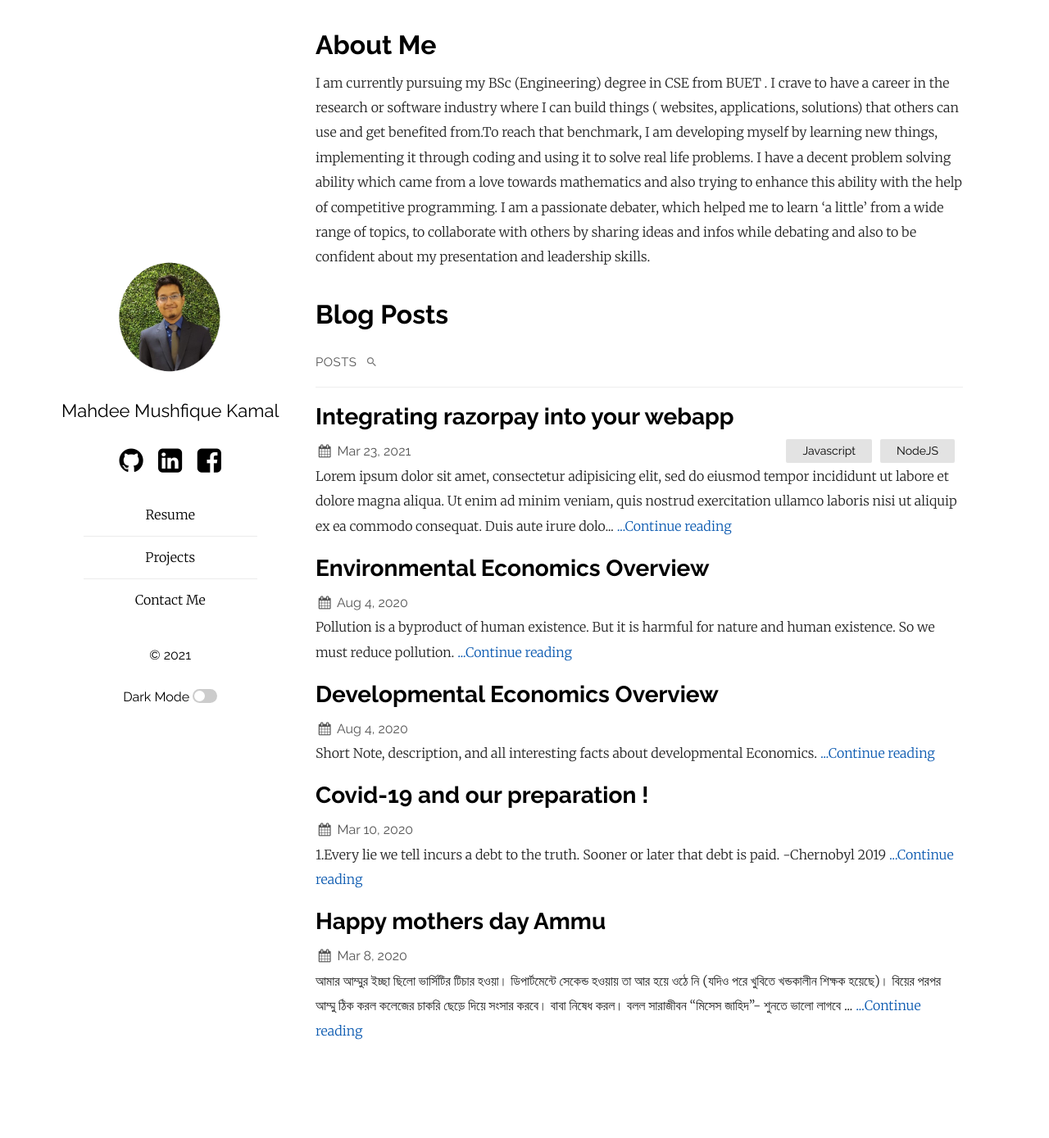
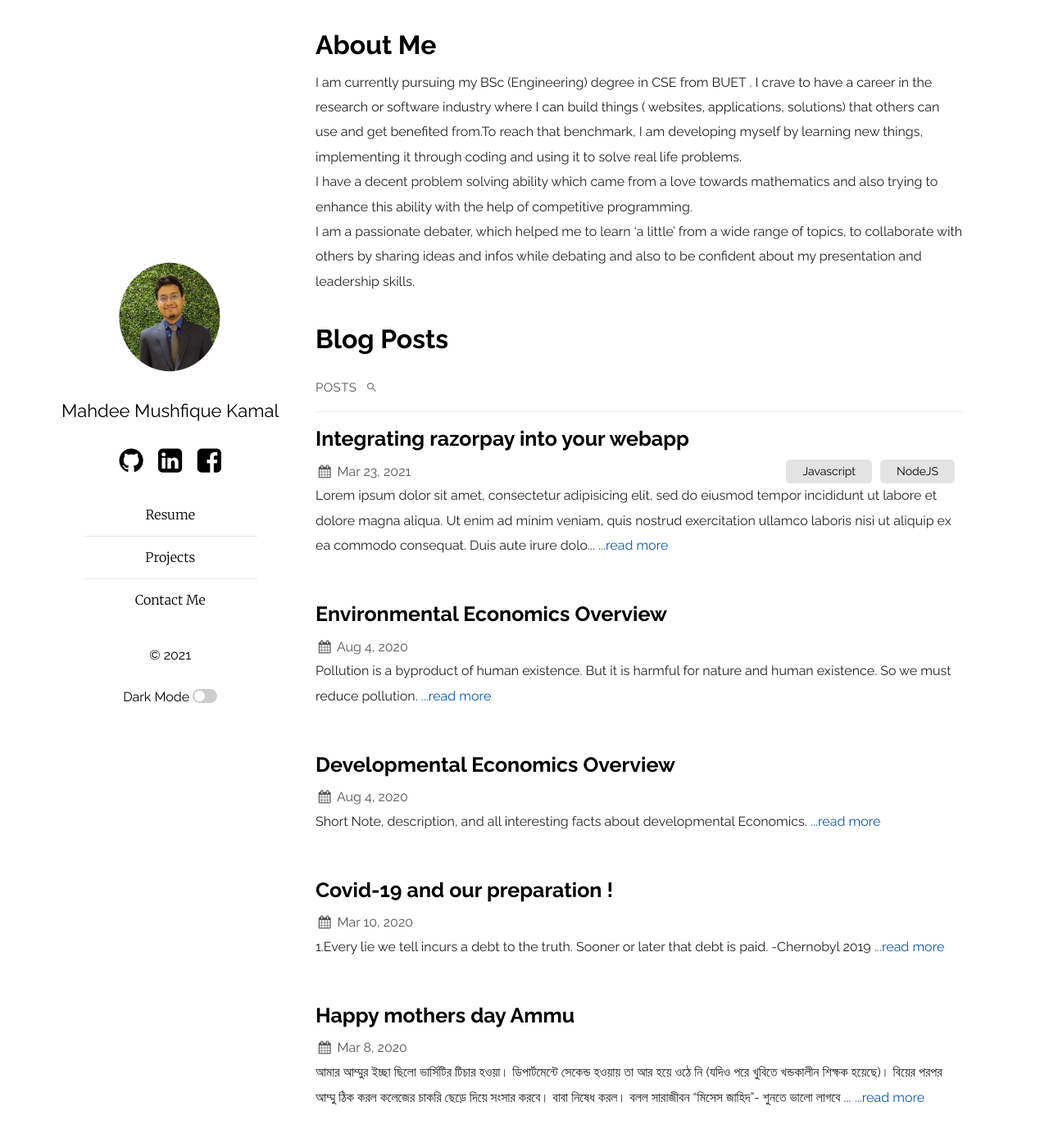
Before and after one commit to MahdeeMushfiqueKamal/MahdeeMushfiqueKamal.github.io, a Jekyll site: the page built from index.html, in a window 1280 px wide and 1400 px high. Shown: the top 1389 px of the window at 82% size. Built offline with Jekyll 4.4.1, drawn with Linux system fonts in a browser that asks for light colours; the list of posts is cut into pages by our own code.

Commit message:
text-style

```diff
--- a/_layouts/home.html
+++ b/_layouts/home.html
@@ -31,13 +31,14 @@ layout: default
       <li>
         {%- assign date_format = site.plainwhite.date_format | default: "%b %-d, %Y" -%}
         <a class="post-link" href="{{ post.url | relative_url }}">
-          <h2 class="post-title">{{ post.title | escape }}</h2>
+          <h2 class="post-title-on-home">{{ post.title | escape }}</h2>
         </a>
         <div class="post-meta">
           <div class="post-date">
             <i class="icon-calendar"></i>
             {{ post.date | date: date_format }}
           </div>
+
           {%- if post.categories.size > 0-%}
           <ul class="post-categories">
             {%- for tag in post.categories -%}
@@ -49,9 +50,10 @@ layout: default
         <div class="post">
           {%- if site.show_excerpts -%}
             {{ post.excerpt | strip_html | strip_newlines | truncate: 256}}
-            <a href="{{ post.url | relative_url }}" style="text-decoration: none !important;">  ...Continue reading </a>
+            <a href="{{ post.url | relative_url }}" style="text-decoration: none !important;">  ...read more </a>
           {%- endif -%}
         </div>
+        <p></br></p>
       </li>
     {%- endfor -%}
     <li>
--- a/_sass/plain.scss
+++ b/_sass/plain.scss
@@ -192,7 +192,7 @@ main {
     float: left;
     background-color: #e3e3e3;
     padding: 5px 20px;
-    border-radius: 2px;
+    border-radius: 5px;
     @media screen and (max-width: $mobileW) {
       margin-top: 5px;
     }
@@ -226,6 +226,13 @@ main {
   font-size: 28px;
   margin-bottom: 10px;
 }
+
+.post-title-on-home {
+  line-height: 1.2em;
+  font-size: 25px;
+  margin-bottom: 10px;
+}
+
 .posts,
 .post-container {
   list-style-type: none;
@@ -243,7 +250,7 @@ main {
   padding-left: 30px;
 }
 .post {
-  font-family: "Merriweather", sans-serif;
+  font-family: "Raleway", sans-serif;
   font-weight: 300;
   color: #222;
   line-height: 1.9em;
--- a/index.html
+++ b/index.html
@@ -6,7 +6,9 @@ layout: home
     <h1>About Me</h1>
     <div class="post">
         I am currently pursuing my BSc (Engineering) degree in CSE from BUET . I crave to have a career in the research or software industry where I can build things ( websites, applications, solutions) that others can use and get benefited from.To reach that benchmark, I am developing myself by learning new things, implementing it through coding and using it to solve real life problems.
+    </br>
         I have a decent problem solving ability which came from a love towards mathematics and also trying to enhance this ability with the help of competitive programming.
+    </br>
         I am a passionate debater, which helped me to learn ‘a little’ from a wide range of topics, to collaborate with others by sharing ideas and infos while debating and also to be confident about my presentation and leadership skills.
     </div>
 
```
